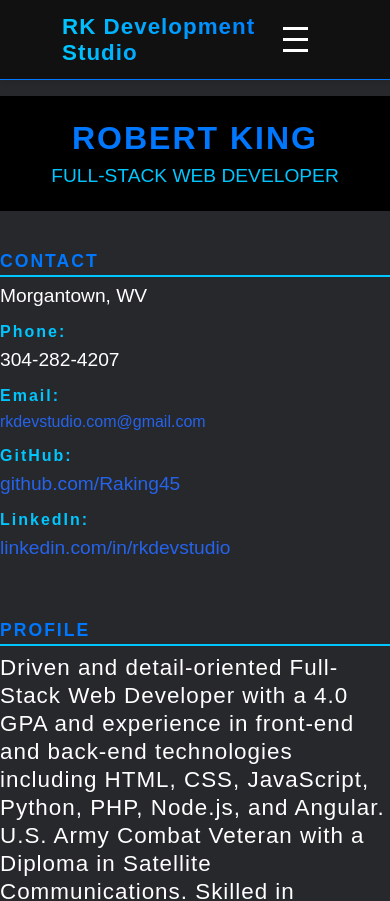
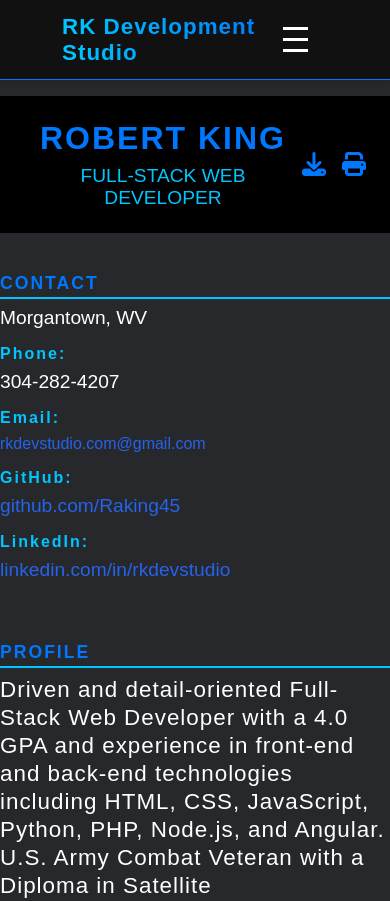
Before and after one commit to Raking45/portfolio, an Angular app: page /resume in a window 390 px wide. Shown: the top 901 px of the page. Built offline with nearby package versions, Linux system fonts and the light colour scheme.

Commit message:
Added Resume Download and Print Buttons.  Added Print media queries.  Installed fontawesome icons directly.  Create src/assets folder for resume.pdf file.  Altered About Page.

```diff
--- a/angular.json
+++ b/angular.json
@@ -28,6 +28,7 @@
               }
             ],
             "styles": [
+              "node_modules/@fortawesome/fontawesome-free/css/all.min.css",
               "src/styles.css"
             ],
             "scripts": []
--- a/package.json
+++ b/package.json
@@ -17,6 +17,7 @@
     "@angular/platform-browser": "^19.2.0",
     "@angular/platform-browser-dynamic": "^19.2.0",
     "@angular/router": "^19.2.0",
+    "@fortawesome/fontawesome-free": "^6.7.2",
     "better-sqlite3": "^11.10.0",
     "cors": "^2.8.5",
     "dotenv": "^16.5.0",
--- a/src/app/about/about.component.css
+++ b/src/app/about/about.component.css
@@ -27,6 +27,12 @@
 /* Section Headings */
 .about-section {
   margin-top: 1rem;
+}
+
+.section-heading-main {
+  font-size: 1.8rem;
+  margin-bottom: 0.5rem;
+  color: var(--primary);
 }
 
 .section-heading {
--- a/src/app/about/about.component.html
+++ b/src/app/about/about.component.html
@@ -1,7 +1,8 @@
 <!-- Hero Section -->
 <section class="about-hero">
   <div class="container">
-    <h1 class="section-title">About RK Development Studio</h1>
+    <h1 class="section-title">About</h1>
+    <h2 class="section-heading-main">RK Development Studio</h2>
     <p class="section-subtitle">Building clean, reliable code with purpose, not dependency.</p>
   </div>
 </section>
@@ -42,7 +43,7 @@
 </section>
 
 <!-- Behind the Scenes -->
-<section class="about-section">
+<!--<section class="about-section">
   <div class="container">
     <h2 class="section-heading">Behind the Scenes</h2>
     <div class="behind-the-scenes-grid">
@@ -50,7 +51,7 @@
       <img src="#" alt="Personal Image" class="about-photo" />
     </div>
   </div>
-</section>
+</section>-->
 
 <!-- CTA -->
 <section class="cta-section">
--- a/src/app/app.component.css
+++ b/src/app/app.component.css
@@ -199,3 +199,10 @@
     display: flex;
   }
 }
+
+@media print {
+  .no-print-header,
+  .no-print-footer {
+    display: none;
+  }
+}
--- a/src/app/app.component.html
+++ b/src/app/app.component.html
@@ -1,5 +1,5 @@
 <!-- Header Content Area -->
-<header class="header" [class.scrolled]="scrolled" role="banner" aria-label="Site Header">
+<header class="header no-print-header" [class.scrolled]="scrolled" role="banner" aria-label="Site Header">
   <div class="container header-content">
     <div class="logo">
       <span class="logo-text">RK Development Studio</span>
@@ -29,7 +29,7 @@
 </main>
 
 <!-- Footer Content Area-->
-<footer class="footer" role="contentinfo" aria-label="Site Footer">
+<footer class="footer no-print-footer" role="contentinfo" aria-label="Site Footer">
   <div class="container footer-content">
     <p>&copy; 2025 RK Development Studio. All Rights Reserved.</p>
     <p>Designed & Developed by Robert King.</p>
--- a/src/app/resume/resume.component.css
+++ b/src/app/resume/resume.component.css
@@ -25,12 +25,36 @@
 }
 
 /* Header Section */
+.name-header {
+  display: flex;
+  justify-content: space-between;
+  align-items: center;
+}
+
 .name-block {
   text-align: center;
   background-color: var(--black);
   color: var(--white);
   padding: 1.5rem;
 
+}
+
+.action-buttons {
+  display: flex;
+  gap: 1rem;
+}
+
+.icon-btn {
+  background: none;
+  border: none;
+  color: var(--primary);
+  font-size: 1.5rem;
+  cursor: pointer;
+  transition: color 0.3s ease;
+}
+
+.icon-btn:hover {
+  color: var(--secondary);
 }
 
 .s1 {
@@ -140,16 +164,48 @@ ul li {
 /* Print Media Query */
 @media print {
   body {
-    background: white;
-    color: black;
+    background: white !important;
+    color: black !important;
+    -webkit-print-color-adjust: exact;
+    print-color-adjust: exact;
+    font-size: 12pt;
   }
 
   .resume-table {
     max-width: 100%;
+    border: none;
   }
 
-  a {
-    color: black;
-    text-decoration: none;
+  .no-print, .no-print * {
+    display: none !important;
+  }
+
+  a[href]:after {
+    content: "" !important;
+  }
+
+  .left-column, .right-column, .name-block {
+    page-break-inside: avoid;
+  }
+
+  .name-block,
+  .left-column,
+  .right-column,
+  .references {
+    background: var(--white) !important;
+    color: black !important;
+  }
+
+  .s1, .s2, .s3, .s5, .s6, .s9 {
+    color: black !important;
+  }
+
+  .resume-table td {
+    padding: 0.5rem;
+  }
+
+  ul {
+    margin: 0.5rem 0 0.5rem 1rem;
+    padding-left: 1rem;
   }
 }
--- a/src/app/resume/resume.component.html
+++ b/src/app/resume/resume.component.html
@@ -1,8 +1,20 @@
 <table class="resume-table">
   <tr>
     <td class="name-block" colspan="2">
+      <div class="name-header">
+      <div>
       <h1 class="s1">ROBERT KING</h1>
       <p class="s2">FULL-STACK WEB DEVELOPER</p>
+      </div>
+      <div class="action-buttons no-print">
+        <a href="/assets/RK_Resume.pdf" download class="icon-btn" title="Download PDF">
+          <i class="fas fa-download"></i>
+        </a>
+        <button (click)="printResume()" class="icon-btn" title="Print Resume">
+          <i class="fas fa-print"></i>
+        </button>
+      </div>
+      </div>
     </td>
   </tr>
 
@@ -69,7 +81,7 @@
 
   <tr>
     <td colspan="2" class="reference">
-      <p>2022–2025 | References available upon request.</p>
+      <p>2022-2025 | References available upon request.</p>
     </td>
   </tr>
 </table>
--- a/src/app/resume/resume.component.ts
+++ b/src/app/resume/resume.component.ts
@@ -8,5 +8,7 @@ import { Component } from '@angular/core';
   styleUrl: './resume.component.css'
 })
 export class ResumeComponent {
-
+  printResume() {
+    window.print();
+  }
 }
```
Also changed, not shown: 2 other files (tests, documents, lock files or other folders).
